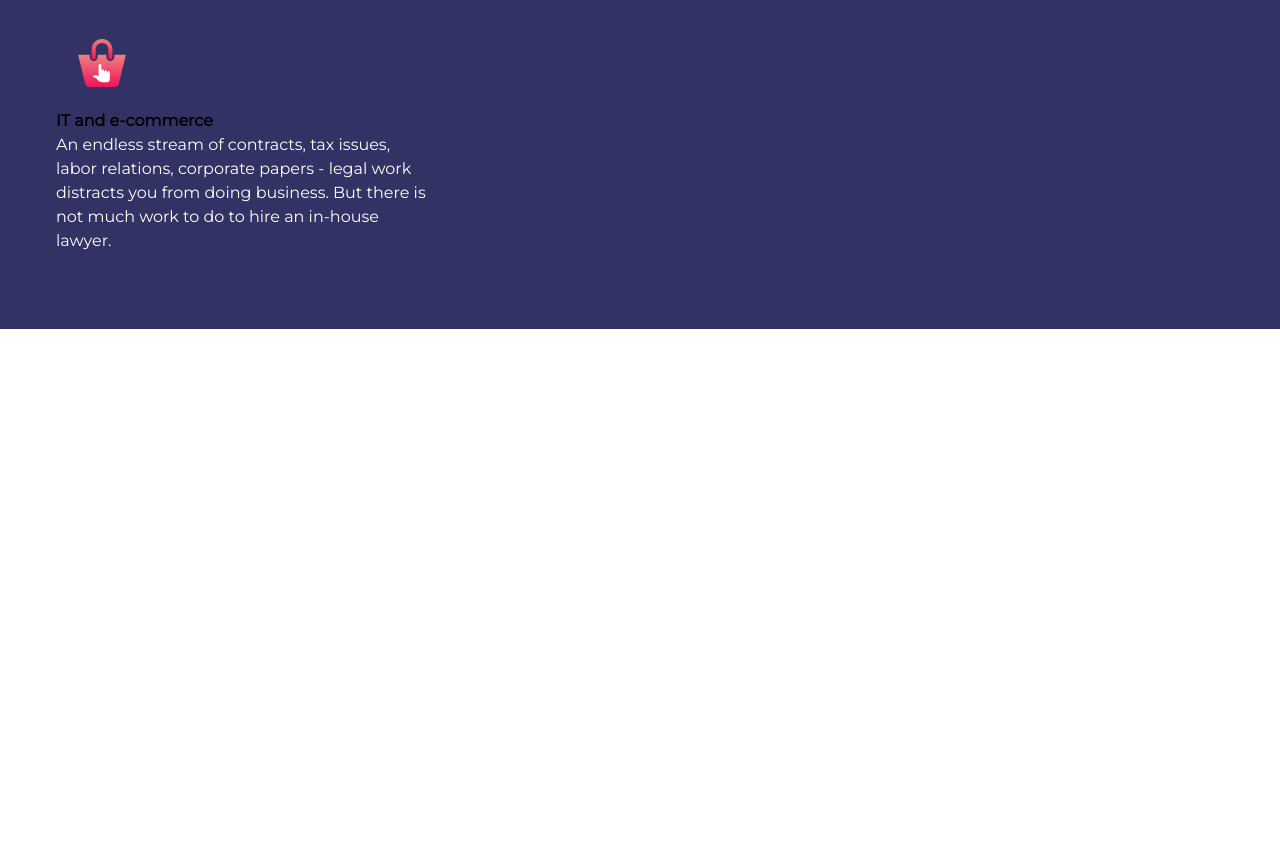
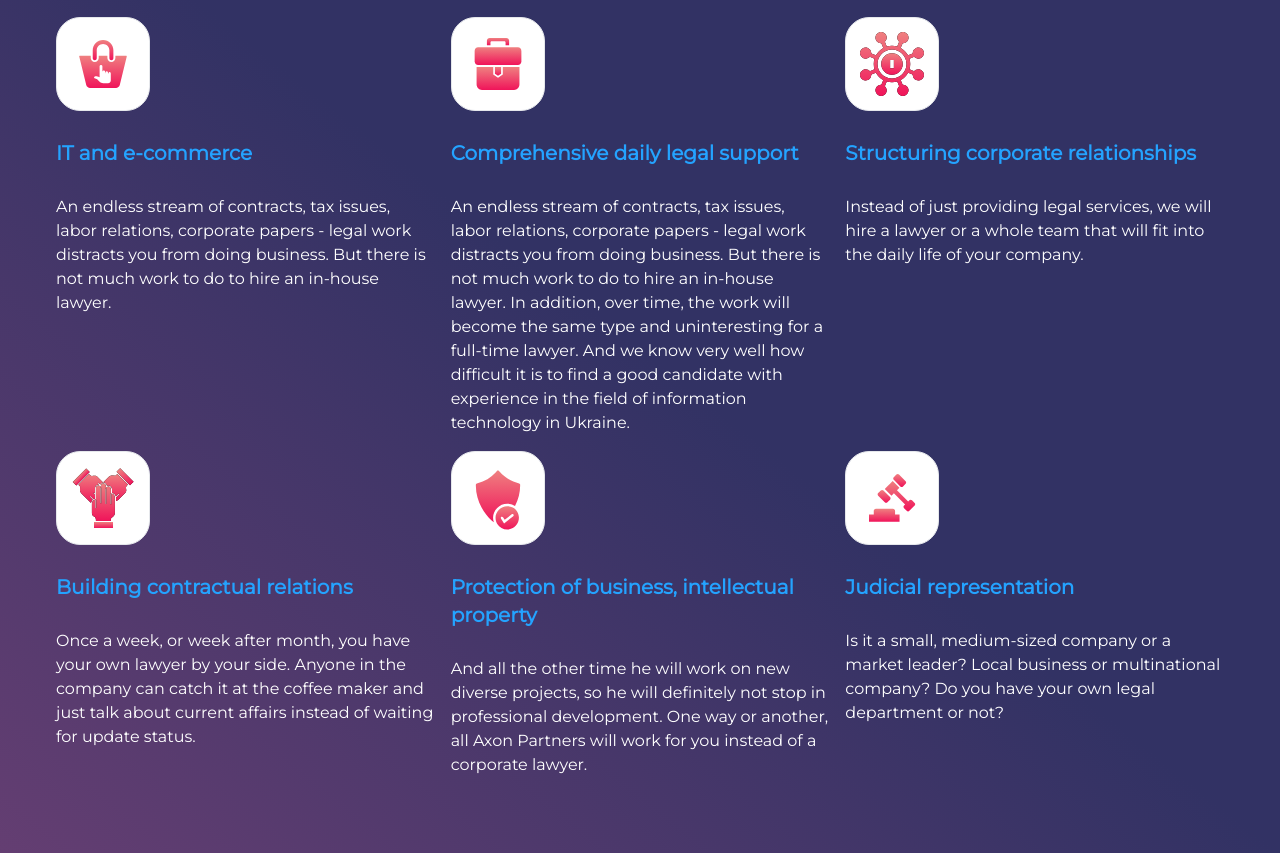
Before and after one commit to DaniilT048/final-web-project, a website: page index.html in a window 1280 px wide. Shown: the part 375-1228 px from the top of the page. Before the commit the page ends 800 px from the top, so only its background shows below. Drawn offline with Linux system fonts and the light colour scheme.

Commit message:
ended main

```diff
--- a/index.html
+++ b/index.html
@@ -6,7 +6,7 @@
     <link rel="stylesheet" href="assets/style.css">
 </head>
 <body>
-<header class="bg-main md:p-14 lg:grid lg:grid-cols-2 lg:grid-rows-2">
+<header class=" bg-main md:p-14 lg:grid lg:grid-cols-2 lg:grid-rows-2">
     <div class="bg-soft md:bg-main flex justify-between md:justify-start text-white p-3.5 lg:col-start-2 lg:self-end lg:justify-self-end">
         <ol class="flex gap-x-2.5 uppercase font-bold">
             <li><a href="#">ук</a></li>
@@ -33,22 +33,79 @@
             <li><a href="#">contact</a></li>
         </ol>
     </header>
-    <main class="bg-main md:p-14 p-3.5">
+    <main class="bg-gradiented md:p-14 p-3.5">
         <h1 class="text-3xl font-bold text-transparent bg-clip-text bg-gradient-to-r from-accent to-[#EF8080] md:text-4xl pb-7 md:pb-14">
             What can we do better than others?
         </h1>
         <ol class="grid grid-cols-1 md:grid-cols-2 lg:grid-cols-3 gap-4 py-5">
             <li>
-                <img class="border bg-white rounded-3xl p-3.5" src="assets/images/services/ecommerce.svg" alt="">
-                <h3 class="text-active font-bold text-xl py-7">
+                <img class="main__img" src="assets/images/services/ecommerce.svg" alt="">
+                <h3 class="main__h3">
                     <a class="hover:text-accent" href="#">IT and e-commerce</a>
                 </h3>
-                <p class="text-white text-base">
+                <p class="main__p">
                     An endless stream of contracts, tax issues, labor relations, corporate papers - legal work
                     distracts you from doing business. But there is not much work to do to hire an in-house lawyer.
                 </p>
             </li>
+            <li>
+                <img class="main__img" src="assets/images/services/support.svg" alt="">
+                <h3 class="main__h3">
+                    <a class="hover:text-accent" href="#">Comprehensive daily legal support</a>
+                </h3>
+                <p class="main__p">
+                    An endless stream of contracts, tax issues, labor relations, corporate papers - legal work
+                    distracts you from doing business. But there is not much work to do to hire an in-house lawyer.
+                    In addition, over time, the work will become the same type and uninteresting for a full-time lawyer.
+                    And we know very well how difficult it is to find a good candidate with experience in the field of
+                    information technology in Ukraine.
+                </p>
+            </li>
+            <li>
+                <img class="main__img" src="assets/images/services/coprorate.svg" alt="">
+                <h3 class="main__h3">
+                    <a class="hover:text-accent" href="#">Structuring corporate relationships</a>
+                </h3>
+                <p class="main__p">
+                    Instead of just providing legal services, we will hire a lawyer or a whole team that will fit into
+                    the daily life of your company.
+                </p>
+            </li>
+            <li>
+                <img class="main__img" src="assets/images/services/trust.svg" alt="">
+                <h3 class="main__h3">
+                    <a class="hover:text-accent" href="#">Building contractual relations</a>
+                </h3>
+                <p class="main__p">
+                    Once a week, or week after month, you have your own lawyer by your side. Anyone in the company can
+                    catch it at the coffee maker and just talk about current affairs instead of waiting for update status.
+                </p>
+            </li>
+            <li>
+                <img class="main__img" src="assets/images/services/protection.svg" alt="">
+                <h3 class="main__h3">
+                    <a class="hover:text-accent" href="#">Protection of business, intellectual property</a>
+                </h3>
+                <p class="main__p">
+                    And all the other time he will work on new diverse projects, so he will definitely not stop in
+                    professional development. One way or another, all Axon Partners will work for you instead of a
+                    corporate lawyer.
+                </p>
+            </li>
+            <li>
+                <img class="main__img" src="assets/images/services/court.svg" alt="">
+                <h3 class="main__h3">
+                    <a class="hover:text-accent" href="#">Judicial representation</a>
+                </h3>
+                <p class="main__p">
+                    Is it a small, medium-sized company or a market leader? Local business or multinational company?
+                    Do you have your own legal department or not?
+                </p>
+            </li>
         </ol>
     </main>
+    <footer>
+
+    </footer>
 </body>
 </html>
```
